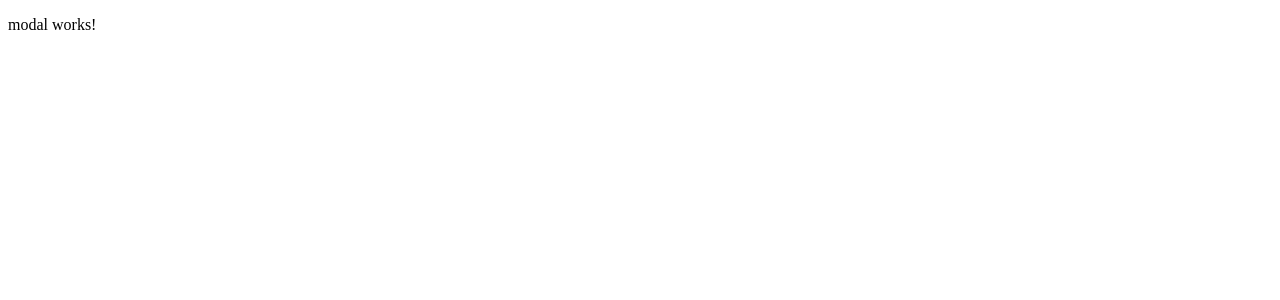
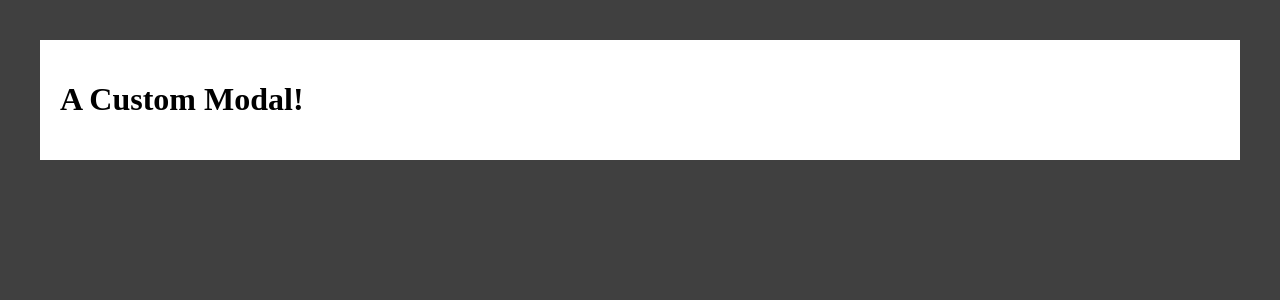
Before and after one commit to benweizhu/simple-ng-modal-dialog, an Angular app: page / in a window 1280 px wide. Shown: the top 300 px of the page. Built offline with nearby package versions, Linux system fonts and the light colour scheme.

Commit message:
add style for modal

```diff
--- a/src/app/app.component.html
+++ b/src/app/app.component.html
@@ -1,6 +1,7 @@
-<!--The content below is only a placeholder and can be replaced.-->
 <div class="main">
-  <app-modal id="my-app-model"></app-modal>
+  <app-modal id="my-app-model">
+    <h1>A Custom Modal!</h1>
+  </app-modal>
 </div>
 
 <router-outlet></router-outlet>
--- a/src/app/modal/modal.component.html
+++ b/src/app/modal/modal.component.html
@@ -1,3 +1,6 @@
-<p>
-  modal works!
-</p>
+<div class="modal">
+  <div class="modal-body">
+    <ng-content></ng-content>
+  </div>
+</div>
+<div class="modal-background"></div>
--- a/src/app/modal/modal.component.scss
+++ b/src/app/modal/modal.component.scss
@@ -0,0 +1,43 @@
+.modal {
+    /* modal container fixed across whole screen */
+    position: fixed;
+    top: 0;
+    right: 0;
+    bottom: 0;
+    left: 0;
+
+    /* z-index must be higher than .modal-background */
+    z-index: 1000;
+
+    /* enables scrolling for tall modals */
+    overflow: auto;
+
+    .modal-body {
+        padding: 20px;
+        background: #fff;
+
+        /* margin exposes part of the modal background */
+        margin: 40px;
+    }
+}
+
+.modal-background {
+    /* modal background fixed across whole screen */
+    position: fixed;
+    top: 0;
+    right: 0;
+    bottom: 0;
+    left: 0;
+
+    /* semi-transparent black  */
+    background-color: #000;
+    opacity: 0.75;
+
+    /* z-index must be below .modal and above everything else  */
+    z-index: 900;
+}
+
+body.modal-open {
+/* body overflow is hidden to hide main scrollbar when modal window is open */
+overflow: hidden;
+}
```
